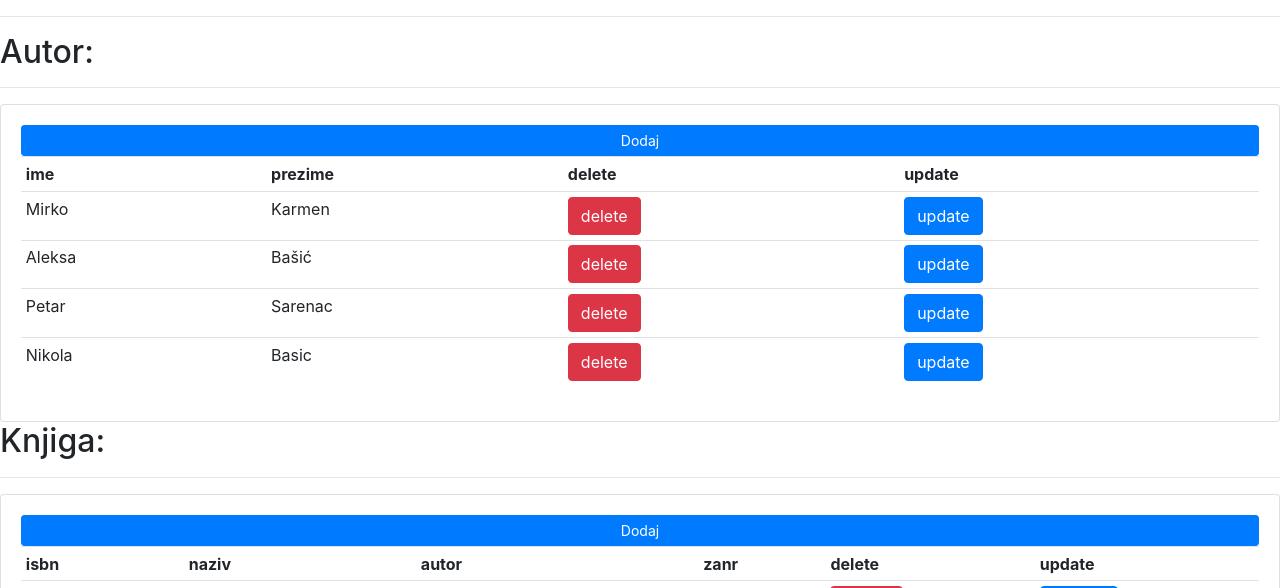
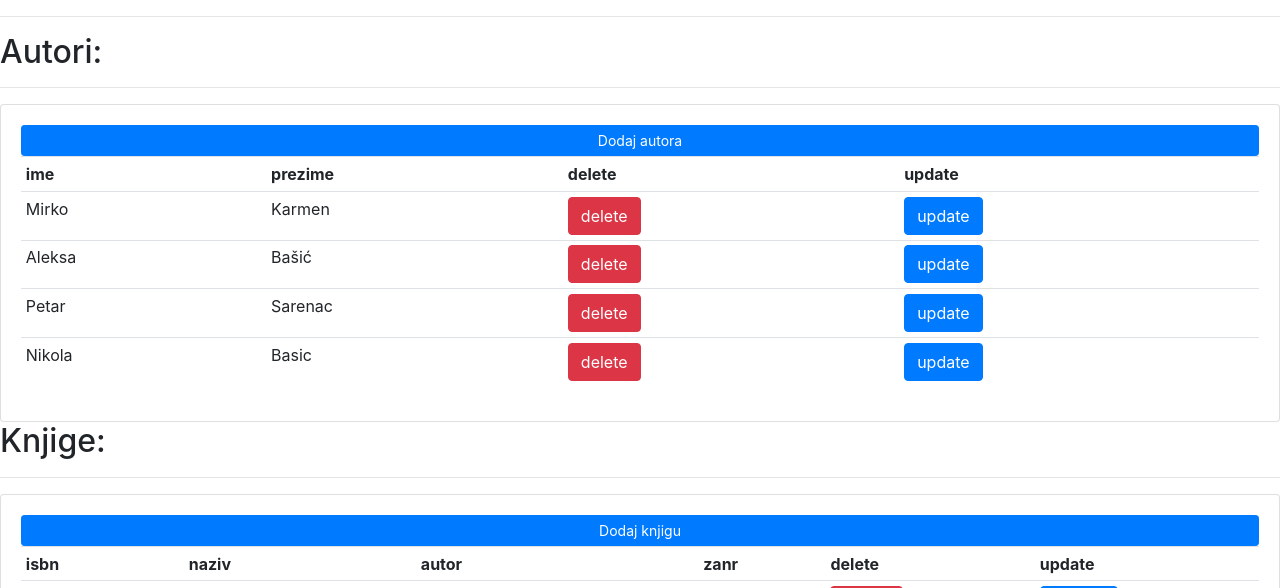
Before and after one commit to basicaleksa1/biblioteka-django, a Django app: page / in a window 1280 px wide. Shown: the part 56-644 px from the top of the page. Run offline with Django 3.2, Linux system fonts and the light colour scheme; data comes from the database, SQL or seed files in the repository; both versions use the stored data as it was after the commit; some libraries are stand-ins or nearby versions.

Commit message:
uradjene crud operacije za knjige

```diff
--- a/biblioteka/templates/biblioteka/dashboard.html
+++ b/biblioteka/templates/biblioteka/dashboard.html
@@ -3,10 +3,10 @@
 {% block content %}
 <hr class = "row">
     <div class="col-md-5"></div>
-    <h2>Autor:</h2>
+    <h2>Autori:</h2>
     <hr>
     <div class="card card-body">
-        <a class="btn btn-primary btn-sm btn-block" href="{% url 'biblioteka:dodajAutor' %}">Dodaj
+        <a class="btn btn-primary btn-sm btn-block" href="{% url 'biblioteka:dodajAutor' %}">Dodaj autora
         </a>
         <table class="table table-sm">
             <tr>
@@ -26,10 +26,10 @@
         </table>
     </div>
     <div class="col-md-7"></div>
-    <h2>Knjiga:</h2>
+    <h2>Knjige:</h2>
     <hr>
     <div class = "card card-body">
-        <a class = "btn btn-primary btn-sm btn-block" href="">Dodaj
+        <a class = "btn btn-primary btn-sm btn-block"  href="{% url 'biblioteka:dodajKnjiga' %}">Dodaj knjigu
         </a>
         <table class="table table-sm">
             <tr>
@@ -46,8 +46,8 @@
                 <td>{{i.naziv}}</td>
                 <td>{{i.autor}}</td>
                 <td>{{i.zanr}}</td>
-                <td><button type="button" class="btn btn-danger">delete</button></td>
-                <td><button type="button" class="btn btn-primary" href="{% url 'biblioteka:knjiga' i.id %}">update</button></td>
+                <td><a type="button" class="btn btn-danger"  href="{% url 'biblioteka:obrisiKnjiga' i.id %}">delete</a></td>
+                <td><a type="button" class="btn btn-primary"  href="{% url 'biblioteka:updateKnjiga' i.id %}">update</a></td>
             </tr>
             {% endfor %}
         </table>
--- a/biblioteka/urls.py
+++ b/biblioteka/urls.py
@@ -5,8 +5,10 @@ app_name = 'biblioteka'
 urlpatterns = [
     path('', views.biblioteka, name='home'),
     path('update_autor/<int:autor_id>/', views.updateAutor, name='updateAutor'),
-    path('dodaj_autor.', views.dodajAutor, name='dodajAutor'),
+    path('dodaj_autor', views.dodajAutor, name='dodajAutor'),
     path('obrisi_autor/<int:autor_id>/', views.obrisiAutor, name='obrisiAutor'),
-    path('knjiga/<int:knjiga_id>/', views.knjiga, name='knjiga'),
+    path('update_knjiga/<int:knjiga_id>/', views.updateKnjiga, name='updateKnjiga'),
+    path('dodaj_knjiga', views.dodajKnjiga, name='dodajKnjiga'),
+    path('obrisi_knjiga/<int:knjiga_id>/', views.obrisiKnjiga, name='obrisiKnjiga'),
 
 ]
--- a/biblioteka/views.py
+++ b/biblioteka/views.py
@@ -41,7 +41,33 @@ def obrisiAutor(request, autor_id):
     return render(request, 'biblioteka/obrisi_autor.html', context)
 
 
-def knjiga(request, knjiga_id):
-    knjiga = Autor.objects.get(id=knjiga_id)
+def updateKnjiga(request, knjiga_id):
+    knjiga = Knjiga.objects.get(id=knjiga_id)
+    form = KnjigaForm(instance=knjiga)
+    if request.method == 'POST':
+        form = KnjigaForm(request.POST, instance=knjiga)
+        if form.is_valid():
+            form.save()
+            return redirect('/')
+    context = {'knjiga': knjiga, 'form': form}
+    return render(request, 'biblioteka/knjiga.html', context)
+
+
+def dodajKnjiga(request):
+    form = KnjigaForm()
+    if request.method == 'POST':
+        form = KnjigaForm(request.POST)
+        if form.is_valid():
+            form.save()
+            return redirect('/')
+    context = {'form': form}
+    return render(request, 'biblioteka/knjiga.html', context)
+
+
+def obrisiKnjiga(request, knjiga_id):
+    knjiga = Knjiga.objects.get(id=knjiga_id)
+    if request.method == 'POST':
+        knjiga.delete()
+        return redirect('/')
     context = {'knjiga': knjiga}
-    return render(request, 'biblioteka/knjiga.html', context)
+    return render(request, 'biblioteka/obrisi_knjiga.html', context)
```
Also changed, not shown: biblioteka/templates/biblioteka/knjiga.html (+6 -1 lines), biblioteka/templates/biblioteka/obrisi_knjiga.html (added, +16 -0 lines), db.sqlite3.
